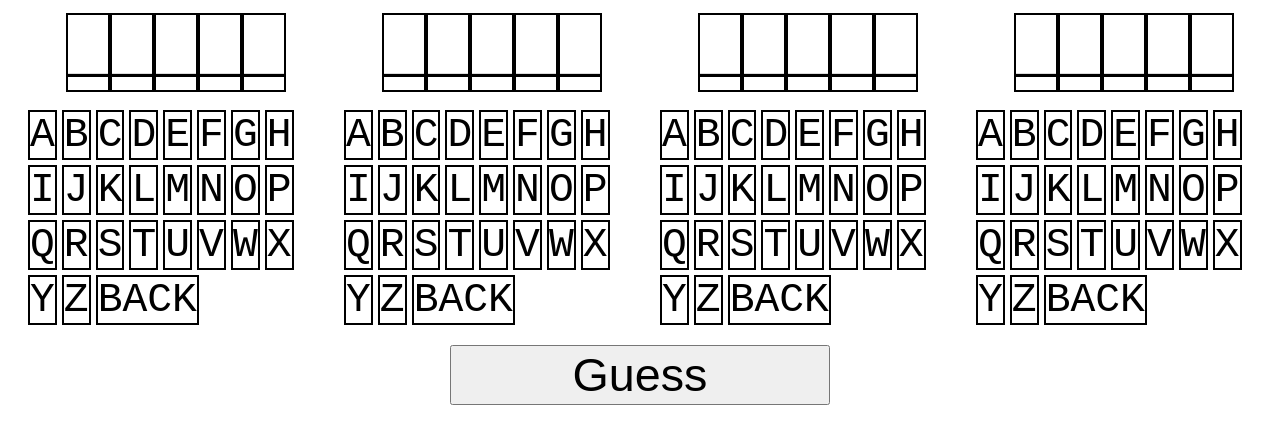
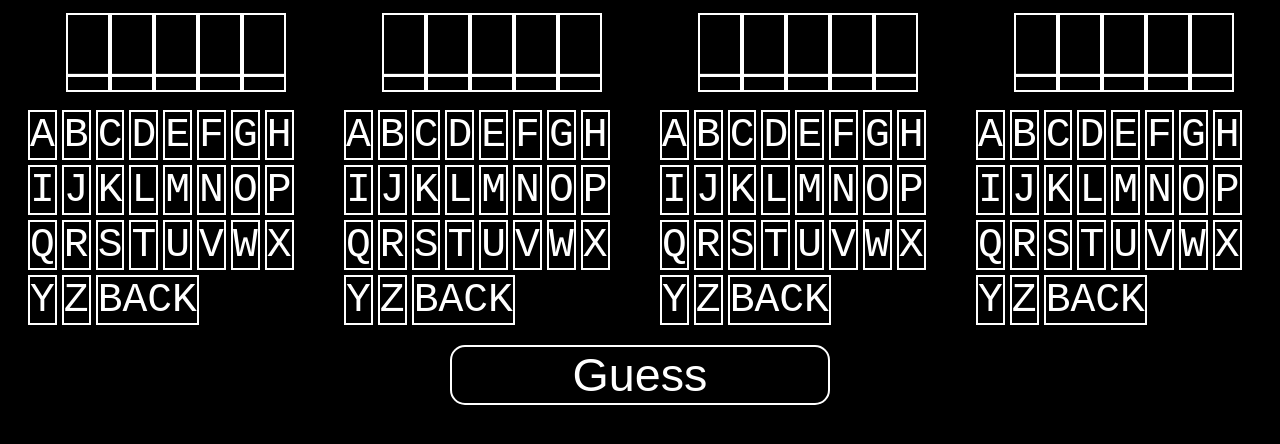
Before and after one commit to jwwood3/QordleWeb, a website: page public/index.html in a window 1280 px wide. Drawn offline with Linux system fonts and the light colour scheme; no server answers.

Commit message:
add dark mode

```diff
--- a/public/index.css
+++ b/public/index.css
@@ -1,3 +1,9 @@
+html{
+	background-color: black;
+}
+body{
+	background-color: black;
+}
 #guessContainer, #letterContainer{
 	width:100%;
 	height:50%;
@@ -27,13 +33,14 @@
 }
 
 .letterBox{
-	border: solid 2px;
+	border: solid 2px white;
 	font-family: monospace;
 	font-size: inherit;
+	color: white;
 }
 
 .letterBox.close{
-	background-color: yellow;
+	background-color: #5d00ff;
 }
 
 .letterBox.correct{
@@ -44,8 +51,13 @@
 	width: 30%;
 	margin-left: 35%;
 	font-size: 35pt;
+	background-color: black;
+	border: solid 2px white;
+	border-radius: 15px;
+	color: white;
 }
 
 .letterBox.wrong{
-	background-color: #282828;
+	background-color: black;
+	color: #4a4a4a;
 }
```
